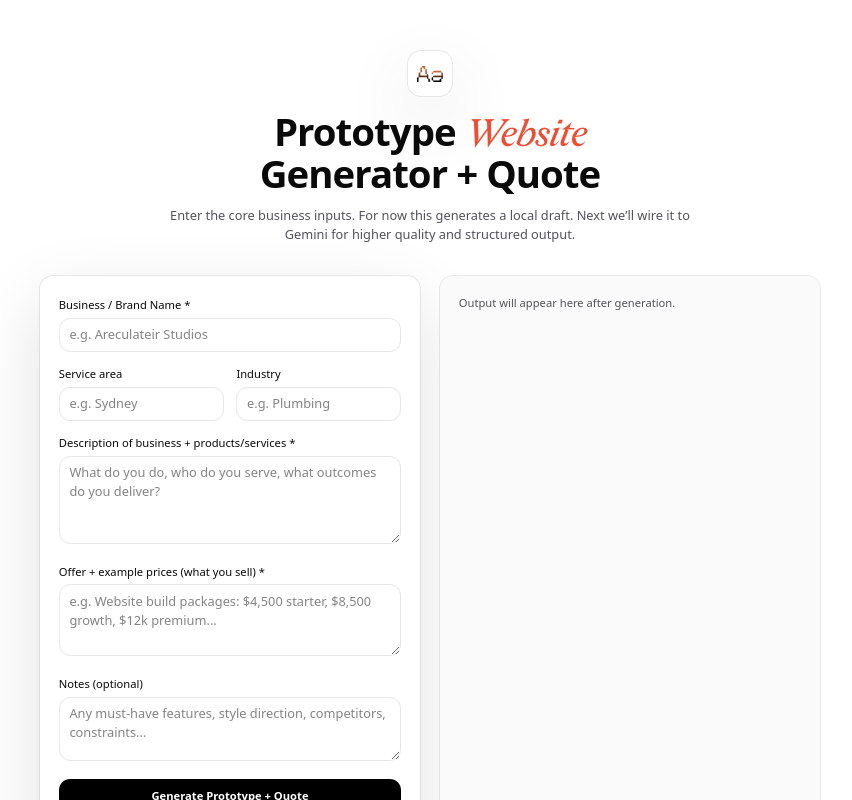
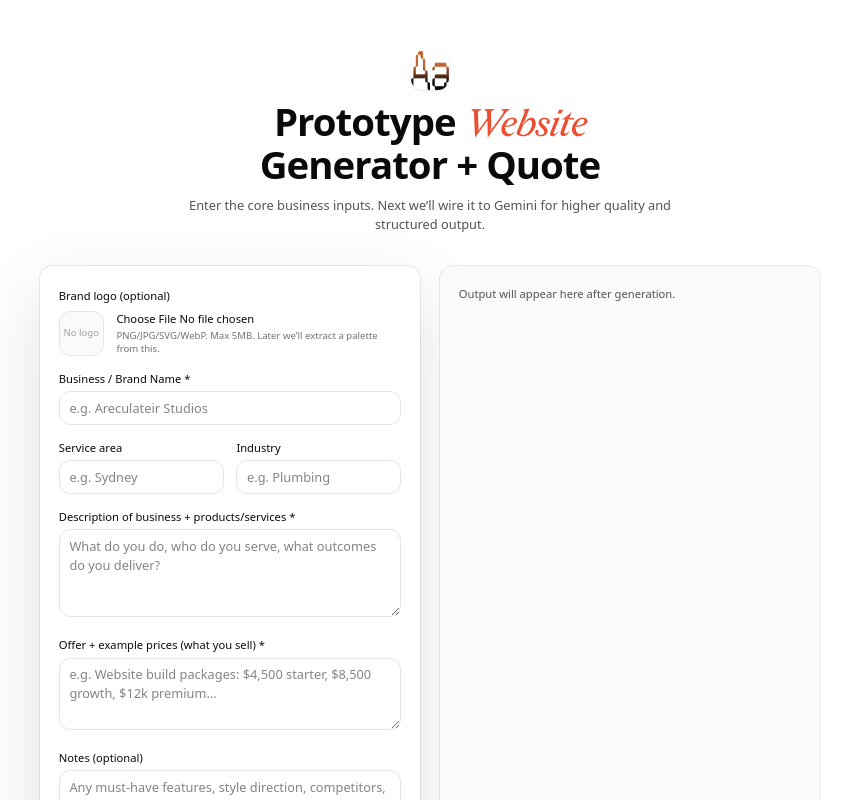
Before and after one commit to telluricaquarian/aclr77, a Next.js app: page /prototype in a window 1280 px wide. Shown: the top 800 px of the page, without its empty margins (210-1062 px from the left). Built offline with nearby package versions, Linux system fonts and the light colour scheme.

Commit message:
Add logo upload + server API for prototype generator

```diff
--- /dev/null
+++ b/src/app/api/prototype/generate/route.ts
@@ -0,0 +1,110 @@
+import { NextResponse } from "next/server";
+
+type PrototypeResult = {
+    headline: string;
+    theme: { palette: string[]; typography: string; vibe: string };
+    sitemap: string[];
+    sections: string[];
+    pages: Array<{ route: string; purpose: string; components: string[] }>;
+    quote: {
+        rangeAUD: { low: number; high: number };
+        timelineWeeks: { low: number; high: number };
+        assumptions: string[];
+    };
+    copy: {
+        heroHeadline: string;
+        heroSubheadline: string;
+        primaryCta: string;
+        secondaryCta: string;
+    };
+};
+
+function clampText(v: string, max = 500) {
+    const s = (v ?? "").toString();
+    return s.length > max ? s.slice(0, max) : s;
+}
+
+export async function POST(req: Request) {
+    try {
+        const fd = await req.formData();
+
+        const businessName = String(fd.get("businessName") ?? "").trim();
+        const serviceArea = String(fd.get("serviceArea") ?? "").trim();
+        const industry = String(fd.get("industry") ?? "").trim();
+        const description = String(fd.get("description") ?? "").trim();
+        const offer = String(fd.get("offer") ?? "").trim();
+        const notes = String(fd.get("notes") ?? "").trim();
+
+        // logo is optional for now; later you can:
+        // - store it
+        // - extract a palette
+        // - pass it to Gemini as image input
+        const logo = fd.get("logo");
+        const hasLogo = logo instanceof File && logo.size > 0;
+
+        if (!businessName || description.length < 20 || offer.length < 6) {
+            return NextResponse.json({ ok: false, error: "Missing required fields." }, { status: 400 });
+        }
+
+        const result: PrototypeResult = {
+            headline: `${businessName} — High-end site prototype + quote`,
+            theme: {
+                palette: ["#0B0F1A", "#FFFFFF", "#ED4D30", "#F4F4F5"],
+                typography: "Geist Sans + Accent Italic (Redaction-like)",
+                vibe: "Premium, conversion-first, minimal, confident",
+            },
+            sitemap: ["Home", "Services", "Case Studies", "About", "Contact"],
+            sections: [
+                "Hero (headline + sub + CTA)",
+                "Trust strip (logos/testimonials)",
+                "Services (3–6 cards)",
+                "Proof (case studies)",
+                "Process (steps)",
+                "FAQ",
+                "CTA band",
+                "Footer",
+            ],
+            pages: [
+                {
+                    route: "/",
+                    purpose: "Convert visitors into calls/leads",
+                    components: ["Hero", "Services", "Case Studies", "FAQ", "CTA"],
+                },
+                {
+                    route: "/services",
+                    purpose: "Clarify offer + pricing anchors",
+                    components: ["Service tiers", "Deliverables", "FAQ", "CTA"],
+                },
+                {
+                    route: "/contact",
+                    purpose: "Capture lead with form + scheduling",
+                    components: ["Contact form", "Calendar embed (optional)", "Map (optional)"],
+                },
+            ],
+            quote: {
+                rangeAUD: { low: 4500, high: 12000 },
+                timelineWeeks: { low: 2, high: 6 },
+                assumptions: [
+                    `Description: ${clampText(description, 350)}`,
+                    `Offer: ${clampText(offer, 250)}`,
+                    serviceArea ? `Service area: ${serviceArea}` : "Service area: (not provided)",
+                    industry ? `Industry: ${industry}` : "Industry: (not provided)",
+                    notes ? `Notes: ${clampText(notes, 300)}` : "Notes: (none)",
+                    hasLogo ? "Logo uploaded: yes" : "Logo uploaded: no",
+                ],
+            },
+            copy: {
+                heroHeadline: `Build a high-end ${industry || "business"} website that converts.`,
+                heroSubheadline:
+                    "Designed with premium UI components, clear messaging, and fast performance — optimized for calls and leads.",
+                primaryCta: "Get a quote",
+                secondaryCta: "See examples",
+            },
+        };
+
+        return NextResponse.json({ ok: true, result });
+    } catch (e: unknown) {
+        const msg = e instanceof Error ? e.message : "Server error";
+        return NextResponse.json({ ok: false, error: msg }, { status: 500 });
+    }
+}
--- a/src/app/prototype/page.tsx
+++ b/src/app/prototype/page.tsx
@@ -1,6 +1,5 @@
 "use client";
 
-import Image from "next/image";
 import React, { useMemo, useState } from "react";
 
 type PrototypeResult = {
@@ -35,6 +34,10 @@ function clampText(v: string, max = 2000) {
     return s.length > max ? s.slice(0, max) : s;
 }
 
+function safeFileName(name: string) {
+    return name.replace(/[^\w.\-() ]+/g, "_").slice(0, 120);
+}
+
 export default function PrototypePage() {
     const [businessName, setBusinessName] = useState("");
     const [serviceArea, setServiceArea] = useState("");
@@ -42,6 +45,10 @@ export default function PrototypePage() {
     const [description, setDescription] = useState("");
     const [offer, setOffer] = useState("");
     const [notes, setNotes] = useState("");
+
+    // NEW: logo upload
+    const [logoFile, setLogoFile] = useState<File | null>(null);
+    const [logoPreviewUrl, setLogoPreviewUrl] = useState<string | null>(null);
 
     const [isSubmitting, setIsSubmitting] = useState(false);
     const [error, setError] = useState<string | null>(null);
@@ -59,96 +66,77 @@ export default function PrototypePage() {
         return result ? JSON.stringify(result, null, 2) : "";
     }, [result]);
 
+    function onLogoChange(e: React.ChangeEvent<HTMLInputElement>) {
+        const f = e.target.files?.[0] ?? null;
+
+        // Clean up previous preview URL
+        if (logoPreviewUrl) URL.revokeObjectURL(logoPreviewUrl);
+
+        if (!f) {
+            setLogoFile(null);
+            setLogoPreviewUrl(null);
+            return;
+        }
+
+        // Basic validation
+        const maxMB = 5;
+        const isTooBig = f.size > maxMB * 1024 * 1024;
+        if (isTooBig) {
+            setError(`Logo file is too large. Max ${maxMB}MB.`);
+            e.target.value = "";
+            setLogoFile(null);
+            setLogoPreviewUrl(null);
+            return;
+        }
+
+        setError(null);
+        setLogoFile(f);
+        setLogoPreviewUrl(URL.createObjectURL(f));
+    }
+
     async function onGenerate(e: React.FormEvent) {
         e.preventDefault();
         setError(null);
 
         if (!isValid) {
-            setError(
-                "Please fill Business name, a solid description (20+ chars), and your offer."
-            );
+            setError("Please fill Business name, a solid description (20+ chars), and your offer.");
             return;
         }
 
         setIsSubmitting(true);
+
         try {
-            // For now: local stub generator (compiles/deploys)
-            // Next: swap for POST to /api/prototype/generate (Gemini)
-            const base = businessName.trim();
+            // ✅ We now POST to an API route using FormData so we can include the logo file.
+            const fd = new FormData();
+            fd.set("businessName", businessName.trim());
+            fd.set("serviceArea", serviceArea.trim());
+            fd.set("industry", industry.trim());
+            fd.set("description", description.trim());
+            fd.set("offer", offer.trim());
+            fd.set("notes", notes.trim());
 
-            const draft: PrototypeResult = {
-                headline: `${base} — High-end site prototype + quote`,
-                theme: {
-                    palette: ["#0B0F1A", "#FFFFFF", "#ED4D30", "#F4F4F5"],
-                    typography: "Geist Sans + Accent Italic (Redaction-like)",
-                    vibe: "Premium, conversion-first, minimal, confident",
-                },
-                sitemap: ["Home", "Services", "Case Studies", "About", "Contact"],
-                sections: [
-                    "Hero (headline + sub + CTA)",
-                    "Trust strip (logos/testimonials)",
-                    "Services (3–6 cards)",
-                    "Proof (case studies)",
-                    "Process (steps)",
-                    "FAQ",
-                    "CTA band",
-                    "Footer",
-                ],
-                pages: [
-                    {
-                        route: "/",
-                        purpose: "Convert visitors into calls/leads",
-                        components: ["Hero", "Services", "Case Studies", "FAQ", "CTA"],
-                    },
-                    {
-                        route: "/services",
-                        purpose: "Clarify offer + pricing anchors",
-                        components: ["Service tiers", "Deliverables", "FAQ", "CTA"],
-                    },
-                    {
-                        route: "/contact",
-                        purpose: "Capture lead with form + scheduling",
-                        components: ["Contact form", "Calendly embed (optional)", "Map (optional)"],
-                    },
-                ],
-                quote: {
-                    rangeAUD: { low: 4500, high: 12000 },
-                    timelineWeeks: { low: 2, high: 6 },
-                    assumptions: [
-                        "Single brand, single language",
-                        "Client provides logo/brand assets (or we create)",
-                        "Copy is drafted from your inputs and refined once",
-                    ],
-                },
-                copy: {
-                    heroHeadline: `Build a high-end ${industry.trim() || "business"
-                        } website that converts.`,
-                    heroSubheadline:
-                        "Designed with premium UI components, clear messaging, and fast performance — optimized for calls and leads.",
-                    primaryCta: "Get a quote",
-                    secondaryCta: "See examples",
-                },
-            };
+            if (logoFile) {
+                // Preserve a safe filename (some browsers use "image.png" etc.)
+                fd.set("logo", logoFile, safeFileName(logoFile.name));
+            }
 
-            const extra = [
-                serviceArea.trim() ? `Service area: ${serviceArea.trim()}` : null,
-                industry.trim() ? `Industry: ${industry.trim()}` : null,
-                notes.trim() ? `Notes: ${clampText(notes.trim(), 300)}` : null,
-            ].filter(Boolean) as string[];
+            const res = await fetch("/api/prototype/generate", {
+                method: "POST",
+                body: fd,
+            });
 
-            if (extra.length) draft.quote.assumptions.unshift(...extra);
+            const json = (await res.json()) as
+                | { ok: true; result: PrototypeResult }
+                | { ok: false; error: string };
 
-            draft.quote.assumptions.unshift(`Offer: ${clampText(offer.trim(), 250)}`);
-            draft.quote.assumptions.unshift(
-                `Description: ${clampText(description.trim(), 350)}`
-            );
+            if (!json.ok) {
+                throw new Error(json.error || "Failed to generate.");
+            }
 
-            setResult(draft);
+            setResult(json.result);
         } catch (err: unknown) {
             const message =
-                err instanceof Error
-                    ? err.message
-                    : "Something went wrong generating the prototype.";
+                err instanceof Error ? err.message : "Something went wrong generating the prototype.";
             setError(message);
         } finally {
             setIsSubmitting(false);
@@ -157,19 +145,16 @@ export default function PrototypePage() {
 
     return (
         <main className="mx-auto w-full max-w-5xl px-4 py-12 sm:px-6 sm:py-16">
+            {/* Header */}
             <div className="mx-auto max-w-2xl text-center">
-                {/* Aa boxed logo (matches proposal vibe) */}
-                <div className="mx-auto mb-5 flex w-full justify-center">
-                    <div className="rounded-2xl bg-white p-3 shadow-[0_30px_90px_rgba(0,0,0,0.12)] ring-1 ring-black/10">
-                        <Image
-                            src="/images/Aaisolate.png"
-                            alt="Areculateir logo"
-                            width={32}
-                            height={32}
-                            className="h-8 w-8 object-contain select-none"
-                            priority
-                        />
-                    </div>
+                <div className="mx-auto mb-4 flex justify-center">
+                    {/* Uses your existing Aa mark asset path — change if needed */}
+                    {/* If you're using next/image elsewhere, feel free to swap to Image */}
+                    <img
+                        src="/images/Aaisolate.png"
+                        alt="Areculateir Aa mark"
+                        className="h-12 w-12 select-none rounded-xl shadow-sm"
+                    />
                 </div>
 
                 <h1 className="text-balance text-3xl font-semibold tracking-tight sm:text-5xl">
@@ -179,8 +164,7 @@ export default function PrototypePage() {
                 </h1>
 
                 <p className="mt-4 text-sm leading-6 text-zinc-600 sm:text-base">
-                    Enter the core business inputs. For now this generates a local draft.
-                    Next we’ll wire it to Gemini for higher quality and structured output.
+                    Enter the core business inputs. Next we’ll wire it to Gemini for higher quality and structured output.
                 </p>
             </div>
 
@@ -188,6 +172,32 @@ export default function PrototypePage() {
                 {/* Form */}
                 <div className="rounded-2xl bg-white p-6 shadow-[0_30px_90px_rgba(0,0,0,0.12)] ring-1 ring-black/10">
                     <form onSubmit={onGenerate} className="space-y-4">
+                        {/* NEW: Logo upload */}
+                        <div>
+                            <label className="text-sm font-medium">Brand logo (optional)</label>
+                            <div className="mt-2 flex items-center gap-4">
+                                <div className="flex h-14 w-14 items-center justify-center overflow-hidden rounded-xl border bg-zinc-50">
+                                    {logoPreviewUrl ? (
+                                        <img src={logoPreviewUrl} alt="Logo preview" className="h-full w-full object-contain" />
+                                    ) : (
+                                        <span className="text-xs text-zinc-400">No logo</span>
+                                    )}
+                                </div>
+
+                                <div className="flex-1">
+                                    <input
+                                        type="file"
+                                        accept="image/png,image/jpeg,image/svg+xml,image/webp"
+                                        onChange={onLogoChange}
+                                        className="block w-full text-sm"
+                                    />
+                                    <p className="mt-1 text-xs text-zinc-500">
+                                        PNG/JPG/SVG/WebP. Max 5MB. Later we’ll extract a palette from this.
+                                    </p>
+                                </div>
+                            </div>
+                        </div>
+
                         <div>
                             <label className="text-sm font-medium">Business / Brand Name *</label>
                             <input
@@ -221,9 +231,7 @@ export default function PrototypePage() {
                         </div>
 
                         <div>
-                            <label className="text-sm font-medium">
-                                Description of business + products/services *
-                            </label>
+                            <label className="text-sm font-medium">Description of business + products/services *</label>
                             <textarea
                                 value={description}
                                 onChange={(e) => setDescription(e.target.value)}
@@ -234,9 +242,7 @@ export default function PrototypePage() {
                         </div>
 
                         <div>
-                            <label className="text-sm font-medium">
-                                Offer + example prices (what you sell) *
-                            </label>
+                            <label className="text-sm font-medium">Offer + example prices (what you sell) *</label>
                             <textarea
                                 value={offer}
                                 onChange={(e) => setOffer(e.target.value)}
@@ -271,8 +277,7 @@ export default function PrototypePage() {
                         </button>
 
                         <p className="text-xs text-zinc-500">
-                            Next step: connect this button to a server route that calls Gemini
-                            and returns structured JSON.
+                            Next step: this calls <code>/api/prototype/generate</code>. After that we’ll swap the stub for Gemini.
                         </p>
                     </form>
                 </div>
@@ -280,15 +285,11 @@ export default function PrototypePage() {
                 {/* Output */}
                 <div className="rounded-2xl bg-zinc-50 p-6 ring-1 ring-black/10">
                     {!result ? (
-                        <div className="text-sm text-zinc-600">
-                            Output will appear here after generation.
-                        </div>
+                        <div className="text-sm text-zinc-600">Output will appear here after generation.</div>
                     ) : (
                         <div className="space-y-6">
                             <div className="rounded-2xl bg-white p-5 shadow-sm ring-1 ring-black/5">
-                                <div className="text-xs font-semibold uppercase tracking-wide text-zinc-500">
-                                    Summary
-                                </div>
+                                <div className="text-xs font-semibold uppercase tracking-wide text-zinc-500">Summary</div>
                                 <div className="mt-2 text-lg font-semibold">{result.headline}</div>
 
                                 <div className="mt-4 grid gap-4 sm:grid-cols-2">
@@ -315,9 +316,7 @@ export default function PrototypePage() {
                                 <summary className="cursor-pointer text-sm font-semibold text-zinc-800">
                                     Full text (copy/paste JSON)
                                 </summary>
-                                <pre className="mt-4 whitespace-pre-wrap break-words text-xs text-zinc-800">
-                                    {resultText}
-                                </pre>
+                                <pre className="mt-4 whitespace-pre-wrap break-words text-xs text-zinc-800">{resultText}</pre>
                             </details>
                         </div>
                     )}
```
